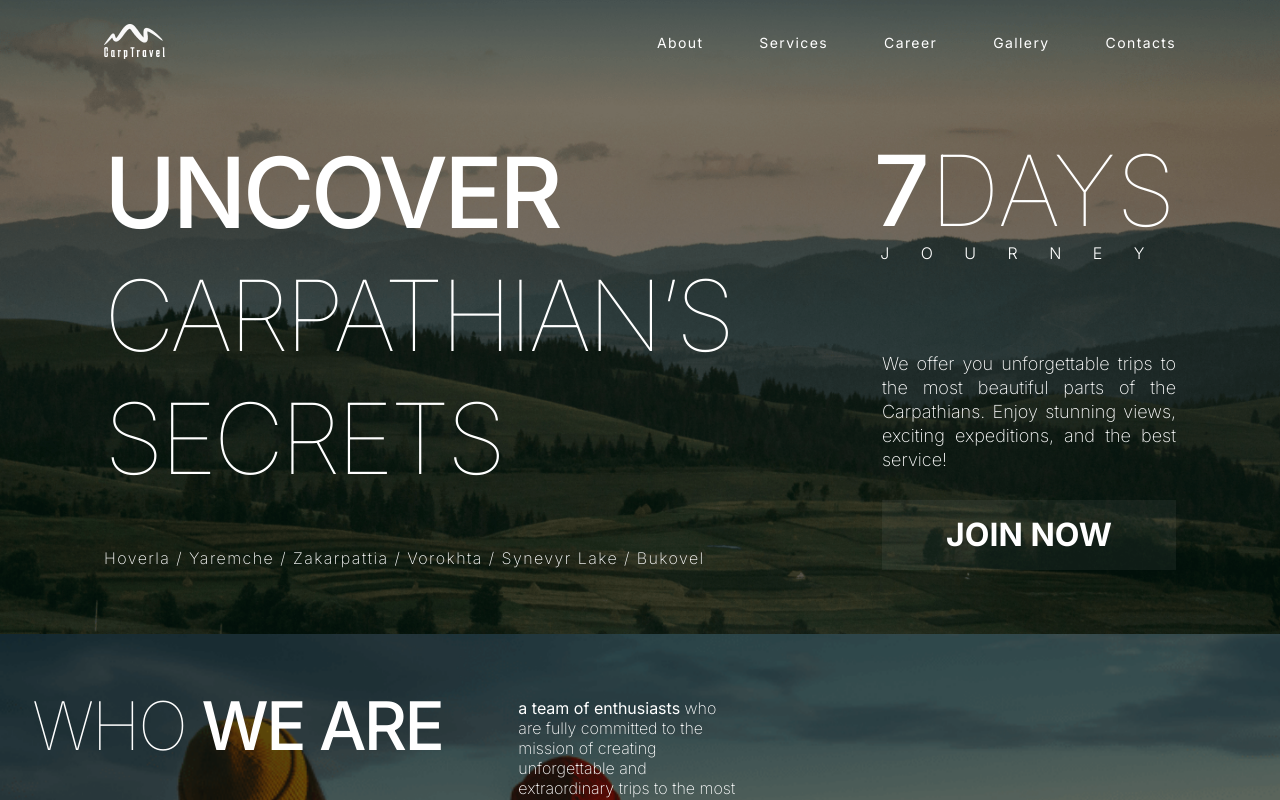
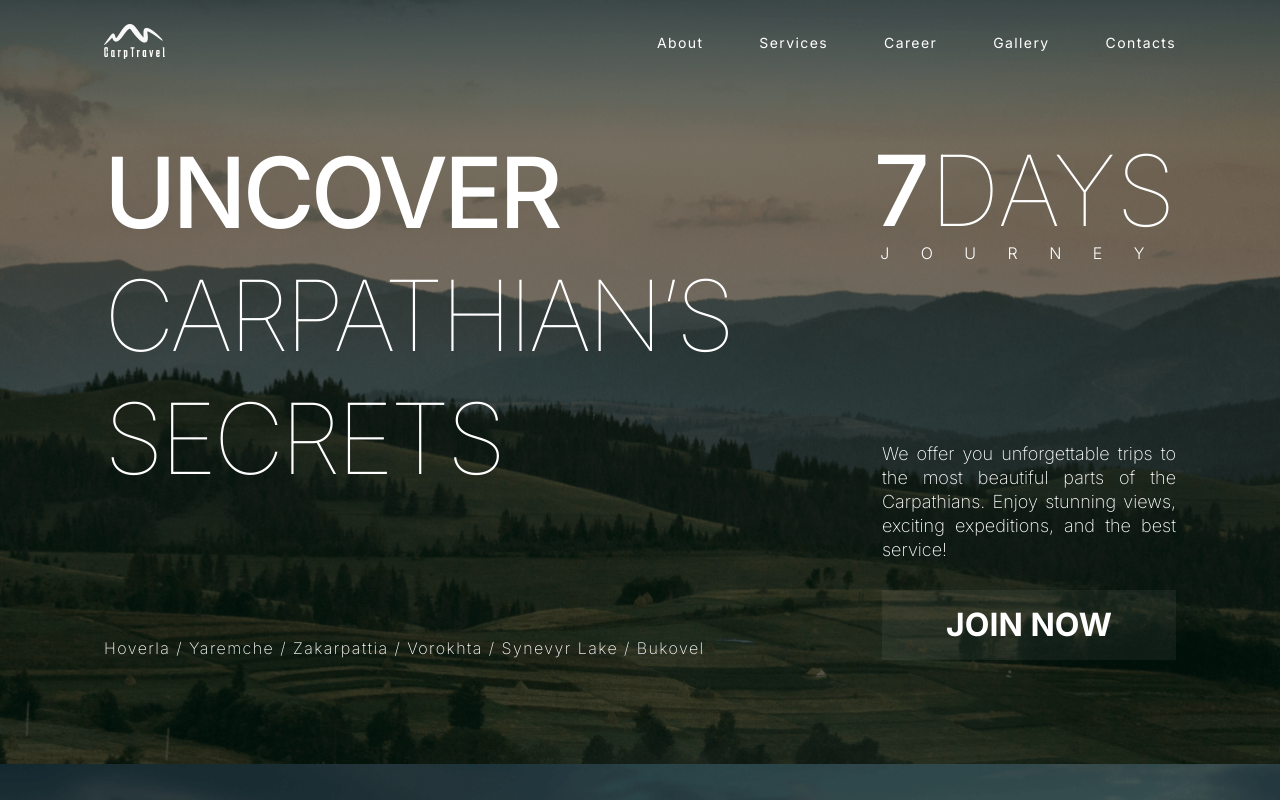
Before and after one commit to Olena-Rudnieva/next-js-carptravel, a Next.js app: page / in a window 1280 px wide. Shown: the top 800 px of the page. Built offline with nearby package versions, Linux system fonts and the light colour scheme.

Commit message:
Fix sizes

```diff
--- a/app/components/Hero.js
+++ b/app/components/Hero.js
@@ -10,7 +10,7 @@ export default function Hero() {
           </span>
         </h2>
 
-        <h1 className="text-[40px] md:text-[67px] xl:text-[98px] md:w-[426px] xl:w-[646px] md:h-[243px] xl:h-[357px] text-white font-thin leading-[56px] md:leading-[80px] xl:leading-[123px] tracking-[-1.6px] md:tracking-[-2.68px]  xl:tracking-[-3.92px] uppercase pt-28 md:pt-0 mb-6 md:mb-[58px]">
+        <h1 className="text-[40px] md:text-[67px] xl:text-[98px] md:w-[426px] xl:w-[646px] md:h-[243px] xl:h-[357px] text-white font-thin leading-[56px] md:leading-[80px] xl:leading-[123px] tracking-[-1.6px] md:tracking-[-2.68px]  xl:tracking-[-3.92px] uppercase pt-28 md:pt-0 mb-6 md:mb-[58px] xl:mb-[148px]">
           <span className="font-medium">Uncover </span>Carpathian’s Secrets
         </h1>
         <p className=" text-white w-[157px] md:w-[263px] xl:w-full text-[10px] md:text-sm xl:text-base	font-extralight leading-4 mb-6 md:mb-0 md:tracking-[1.26px] xl:tracking-[1.44px]">
--- a/app/components/MainPage.js
+++ b/app/components/MainPage.js
@@ -3,7 +3,7 @@ import Hero from './Hero';
 
 export default function MainPage() {
   return (
-    <div className="px-5 md:px-8 xl:px-[104px] pt-9 md:pt-6 pb-[58px] md:pb-16 bg-main bg-cover bg-no-repeat md:bg-center xl:bg-mainDesktop">
+    <div className="px-5 md:px-8 xl:px-[104px] pt-9 md:pt-6 pb-[58px] md:pb-16 xl:pb-[104px] bg-main bg-cover bg-no-repeat md:bg-center xl:bg-mainDesktop">
       <AppBar />
       <Hero />
     </div>
```
